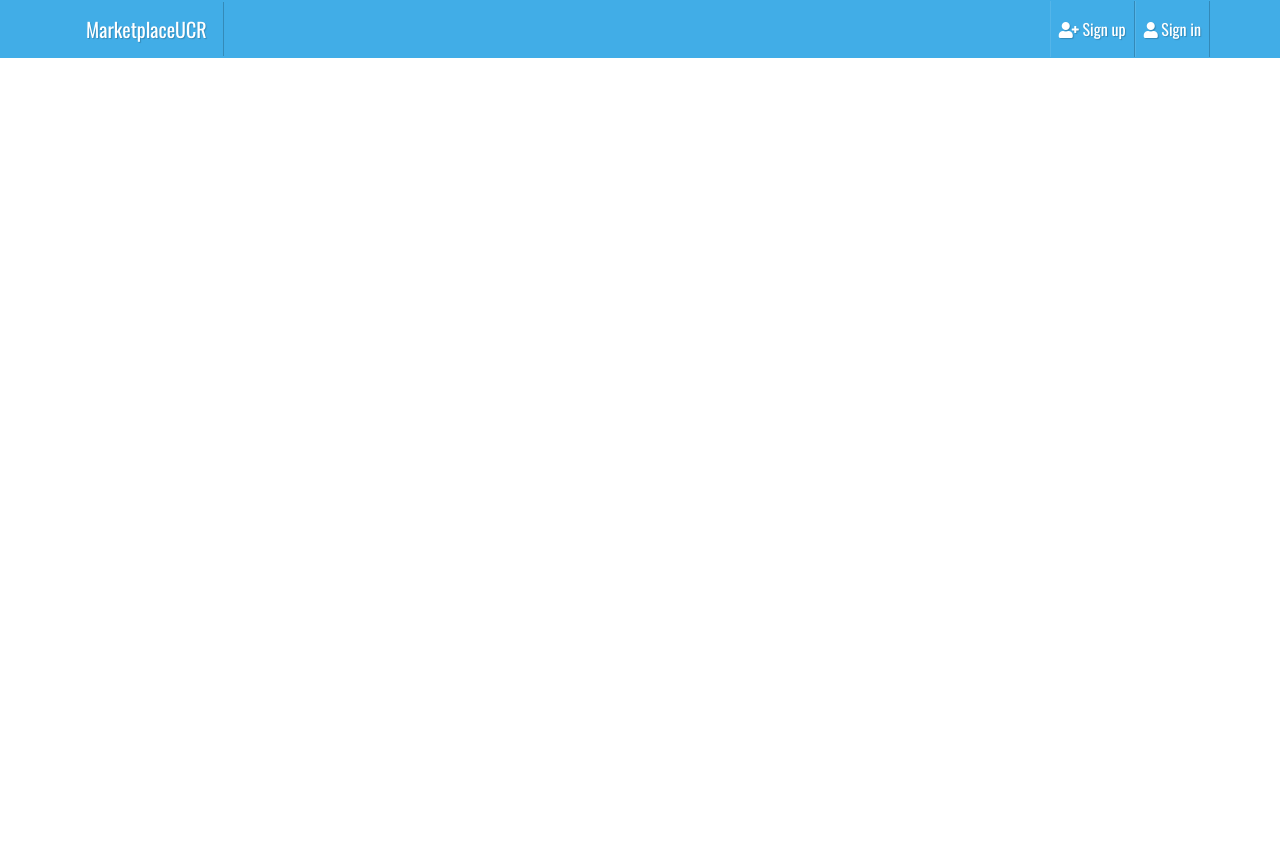
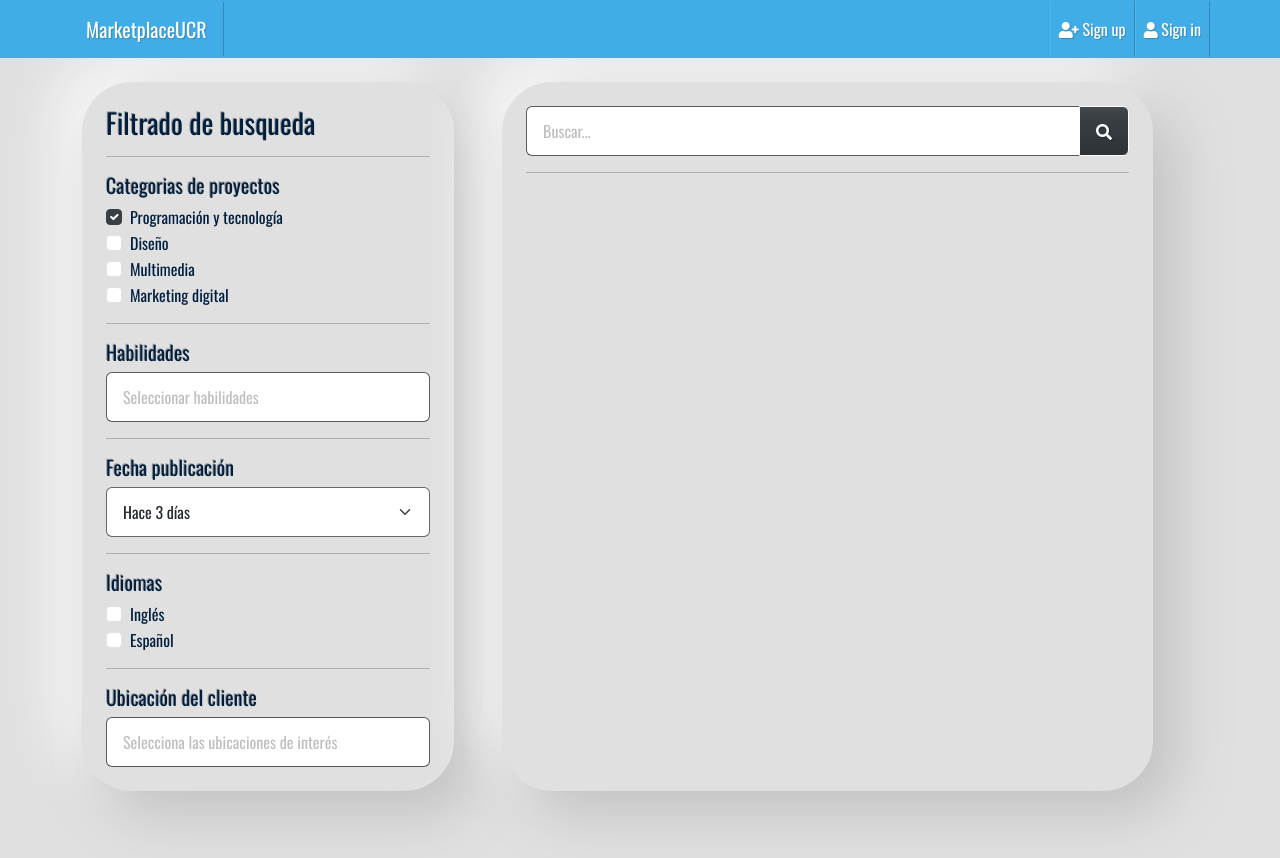
Before and after one commit to RafaelSS427/marketplace-ucr, a React (Create React App) app: page /catalogo in a window 1280 px wide. Before the commit the page ends 800 px from the top, so only its background shows below. Built offline with nearby package versions, Linux system fonts and the light colour scheme.

Commit message:
Agregando componente de catalogo

```diff
--- a/src/App.js
+++ b/src/App.js
@@ -1,6 +1,6 @@
 import { BrowserRouter as Router, Switch, Route } from 'react-router-dom'
 
-import { Navigation, Home, Registro, Login } from './components/'
+import { Navigation, Home, Registro, Login, Catalogo } from './components/'
 //ucr: https://odi.ucr.ac.cr/medios/fotos/2018/diseno_1600_10805b10897f62409.jpg
 const App = () => {
   return (
@@ -11,6 +11,7 @@ const App = () => {
               <Route path='/' exact component={ Home } />
               <Route path='/registro' component={ Registro } />
               <Route path='/login' component={ Login } />
+              <Route path='/catalogo' component={ Catalogo } />
           </Switch>
       </div>
     </ Router>
--- /dev/null
+++ b/src/components/catalogo/Catalogo.js
@@ -0,0 +1,113 @@
+import './catalogo.css'
+
+const Catalogo = () => {
+    return(
+        <div className="catalogo-container">
+            <div className="container p-4">
+                <div className="row">
+                    <div className="col-6 col-md-4 p-4 catalogo-container-style">
+                        <h3>Filtrado de busqueda</h3>
+                        <hr />
+                        <div>
+                            <h5>Categorias de proyectos</h5>
+                            <div className="form-check">
+                                <input className="form-check-input" type="checkbox" defaultValue id="input1" defaultChecked />
+                                <label className="form-check-label" htmlFor="input1">
+                                Programación y tecnología
+                                </label>
+                            </div>
+                            <div className="form-check">
+                                <input className="form-check-input" type="checkbox" defaultValue id="input2" />
+                                <label className="form-check-label" htmlFor="input2">
+                                Diseño
+                                </label>
+                            </div>
+                            <div className="form-check">
+                                <input className="form-check-input" type="checkbox" defaultValue id="input3" />
+                                <label className="form-check-label" htmlFor="input3">
+                                Multimedia
+                                </label>
+                            </div>
+                            <div className="form-check">
+                                <input className="form-check-input" type="checkbox" defaultValue id="input4" />
+                                <label className="form-check-label" htmlFor="input4">
+                                Marketing digital
+                                </label>
+                            </div>
+                        </div>
+
+                        <hr />
+
+                        <h5>Habilidades</h5>
+                        <div>
+                            <input placeholder="Seleccionar habilidades" list="habList" className="form-control" />
+
+                            <datalist id="habList">
+                                <option value="Diseño gráfico" />
+                                <option value="Java" />
+                                <option value="MySQL" />
+                                <option value="php" />
+                            </datalist>
+                        </div>
+                        <hr />
+                        <div>
+                            <h5>Fecha publicación</h5>
+                            <select className="form-select" aria-label="Default select example">
+                                <option selected>Hace 3 días</option>
+                                <option value={1}>Hace 1 semana</option>
+                                <option value={2}>hace 2 semanas</option>
+                                <option value={3}>Hace 1 mes</option>
+                            </select>
+                        </div>
+                        <hr />
+                        <div>
+                            <h5>Idiomas</h5>
+                            <div className="form-check">
+                                <input className="form-check-input" type="checkbox" defaultValue id="input1" />
+                                <label className="form-check-label" htmlFor="input1">
+                                Inglés
+                                </label>
+                            </div>
+                            <div className="form-check">
+                                <input className="form-check-input" type="checkbox" defaultValue id="input2" />
+                                <label className="form-check-label" htmlFor="input2">
+                                Español
+                                </label>
+                            </div>
+
+                            <hr />
+                            <div>
+                                <h5>Ubicación del cliente</h5>
+                                <input placeholder="Selecciona las ubicaciones de interés" list="ubcList" className="form-control" />
+
+                                <datalist id="ubcList">
+                                    <option value="Limón" />
+                                    <option value="Cartago" />
+                                    <option value="San José" />
+                                    <option value="Heredia" />
+                                    <option value="Puntarenas" />
+                                    <option value="Guanacaste" />
+                                    <option value="Alajuela" />
+                                </datalist>
+                            </div>
+                        </div>
+
+                    </div>
+                    <div className="col-6 col-md-7 ms-5 p-4 catalogo-container-style">
+                        <div className="input-group mb-3">
+                            <input type="text" className="form-control" placeholder="Buscar..." aria-describedby="button-addon2" />
+                            <button className="btn btn-primary" type="button" id="button-addon2"><i className="fas fa-search"></i></button>
+                        </div>
+                        <hr />
+                        <div className="contenedor-publicaciones">
+
+                        </div>
+                    </div>
+                </div>
+            </div>
+        </div>
+    )
+
+}
+
+export default Catalogo
--- /dev/null
+++ b/src/components/catalogo/catalogo.css
@@ -0,0 +1,12 @@
+.catalogo-container {
+    background-color: #e0e0e0;
+    width: 100vw;
+    height: 100vh;
+}
+.catalogo-container-style {
+    border-radius: 50px;
+    background: #e0e0e0;
+    box-shadow:  20px 20px 60px #bebebe,
+             -20px -20px 60px #ffffff;
+    color: #001f3f;
+}
--- /dev/null
+++ b/src/components/catalogo/index.js
@@ -0,0 +1 @@
+export {default} from './Catalogo'
--- a/src/components/home/Home.js
+++ b/src/components/home/Home.js
@@ -1,3 +1,4 @@
+import { Link } from 'react-router-dom'
 import Target from './childrensComp/Target/Target';
 import './home.css'
 
@@ -15,7 +16,7 @@ const Home = () => {
                                 <em>Mensaje fachero</em>
                             </h3>
 
-                            <h3>Puedes ver el catalogo de proyectos en este <a href="/categorias">enlace</a></h3>
+                            <h3>Puedes ver el catalogo de proyectos en este <Link to="/catalogo">enlace</Link></h3>
 
                         </div>
                     </header>
--- /dev/null
+++ b/src/components/home/childrensComp/Carousel/Corousel.js
@@ -0,0 +1,27 @@
+const Carousel = ({id}) => {
+    return(
+        <div id={id} className="carousel slide" data-bs-ride="carousel">
+        <div className="carousel-inner">
+          <div className="carousel-item active">
+            <img src="https://venngage-wordpress.s3.amazonaws.com/uploads/2019/06/project-management-plan-template-2.png" className="d-block w-100" height="300" alt="" />
+          </div>
+          <div className="carousel-item">
+            <img src="https://codewebbarcelona.com/wp-content/uploads/2017/09/plantillas-para-paginas-web.jpg" className="d-block w-100" height="300" alt="" />
+          </div>
+          <div className="carousel-item">
+            <img src="https://img.freepik.com/psd-gratis/plantilla-presentacion-proyectos-negocios-corporativos_150101-30.jpg?size=626&ext=jpg" className="d-block w-100" height="300" alt="" />
+          </div>
+        </div>
+        <button className="carousel-control-prev" type="button" data-bs-target={'#' + id} data-bs-slide="prev">
+          <span className="carousel-control-prev-icon" aria-hidden="true" />
+          <span className="visually-hidden">Previous</span>
+        </button>
+        <button className="carousel-control-next" type="button" data-bs-target={'#' + id} data-bs-slide="next">
+          <span className="carousel-control-next-icon" aria-hidden="true" />
+          <span className="visually-hidden">Next</span>
+        </button>
+      </div>
+    )
+}
+
+export default Carousel
--- /dev/null
+++ b/src/components/home/childrensComp/Carousel/index.js
@@ -0,0 +1 @@
+export {default} from './Corousel'
--- a/src/components/home/childrensComp/Target/Target.js
+++ b/src/components/home/childrensComp/Target/Target.js
@@ -1,30 +1,5 @@
+import Carousel from '../Carousel'
 import './target.css'
-
-const Carousel = ({id}) => {
-    return(
-        <div id={id} className="carousel slide" data-bs-ride="carousel">
-        <div className="carousel-inner">
-          <div className="carousel-item active">
-            <img src="https://venngage-wordpress.s3.amazonaws.com/uploads/2019/06/project-management-plan-template-2.png" className="d-block w-100" height="300" alt="" />
-          </div>
-          <div className="carousel-item">
-            <img src="https://codewebbarcelona.com/wp-content/uploads/2017/09/plantillas-para-paginas-web.jpg" className="d-block w-100" height="300" alt="" />
-          </div>
-          <div className="carousel-item">
-            <img src="https://img.freepik.com/psd-gratis/plantilla-presentacion-proyectos-negocios-corporativos_150101-30.jpg?size=626&ext=jpg" className="d-block w-100" height="300" alt="" />
-          </div>
-        </div>
-        <button className="carousel-control-prev" type="button" data-bs-target={'#' + id} data-bs-slide="prev">
-          <span className="carousel-control-prev-icon" aria-hidden="true" />
-          <span className="visually-hidden">Previous</span>
-        </button>
-        <button className="carousel-control-next" type="button" data-bs-target={'#' + id} data-bs-slide="next">
-          <span className="carousel-control-next-icon" aria-hidden="true" />
-          <span className="visually-hidden">Next</span>
-        </button>
-      </div>
-    )
-}
 
 const Target = ({id}) => (
     <div className="localTarget text-center">
--- a/src/components/index.js
+++ b/src/components/index.js
@@ -2,10 +2,12 @@ import Navigation from './navigation/';
 import Home from './home/';
 import Login from './login/';
 import Registro from './registro/';
+import Catalogo from './catalogo/';
 
 export {
     Navigation,
     Home,
     Login,
-    Registro
+    Registro,
+    Catalogo
 }
```
